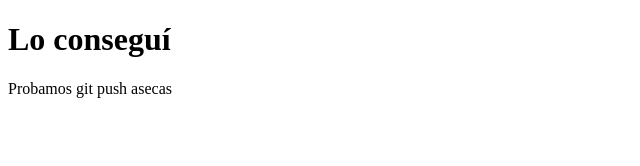
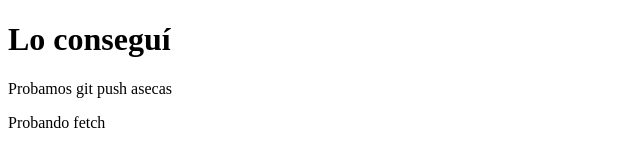
Before and after one commit to Drawingmyway/SegundoIntento, a plain HTML site: page index.html in a window 1280 px wide. Shown: the whole page, without its empty margins (0-640 px from the left). Drawn offline with Linux system fonts and the light colour scheme.

Commit message:
Probando fetch

```diff
--- a/index.html
+++ b/index.html
@@ -9,5 +9,6 @@
 <body>
     <h1>Lo conseguí</h1>
     <p>Probamos git push asecas</p>
+    <p>Probando fetch</p>
 </body>
 </html>
```
